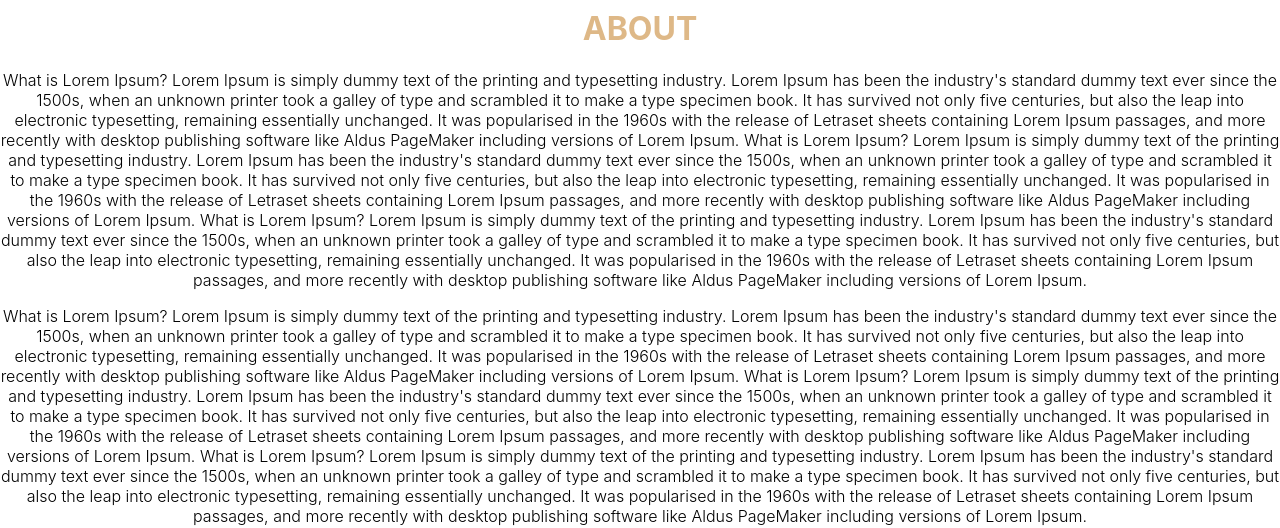
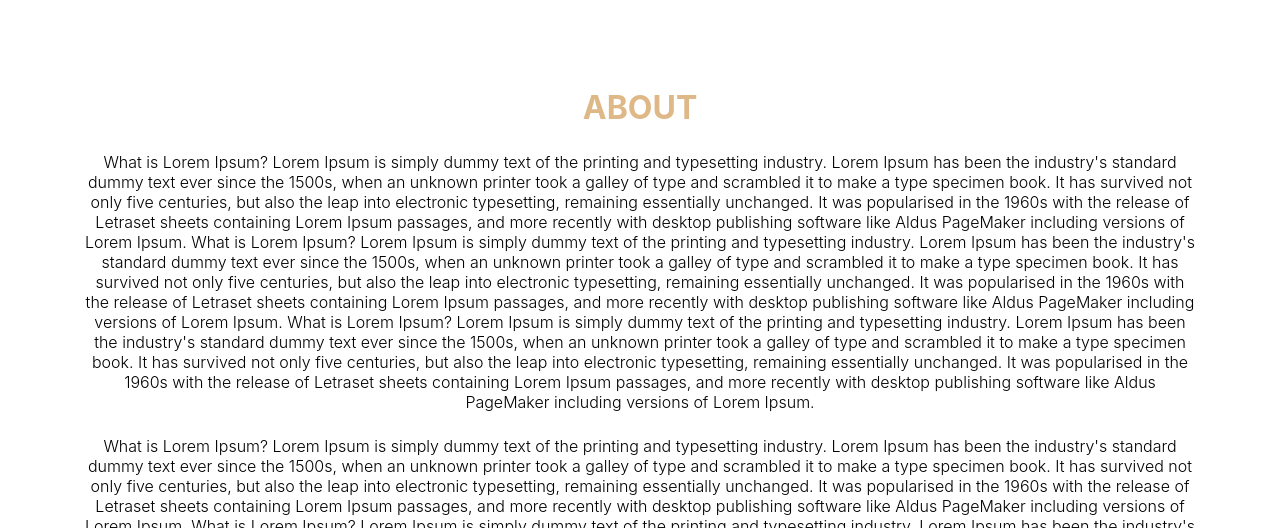
Before and after one commit to JSPlatt/spices, a React (Create React App) app: page / in a window 1280 px wide. Shown: the part 424-952 px from the top of the page. Built offline with nearby package versions, Linux system fonts and the light colour scheme.

Commit message:
style about P

```diff
--- a/src/components/Body/Body.css
+++ b/src/components/Body/Body.css
@@ -11,6 +11,7 @@
 
 .body__about {
     text-align: center;
+    margin-top: 100px;
 }
 
 .body__about > h1 {
@@ -19,4 +20,8 @@
 
 .body__about > p {
     font-weight: 300;
+    padding: 4px;
+    margin-left: 80px;
+    margin-right: 80px;
+
 }
```
